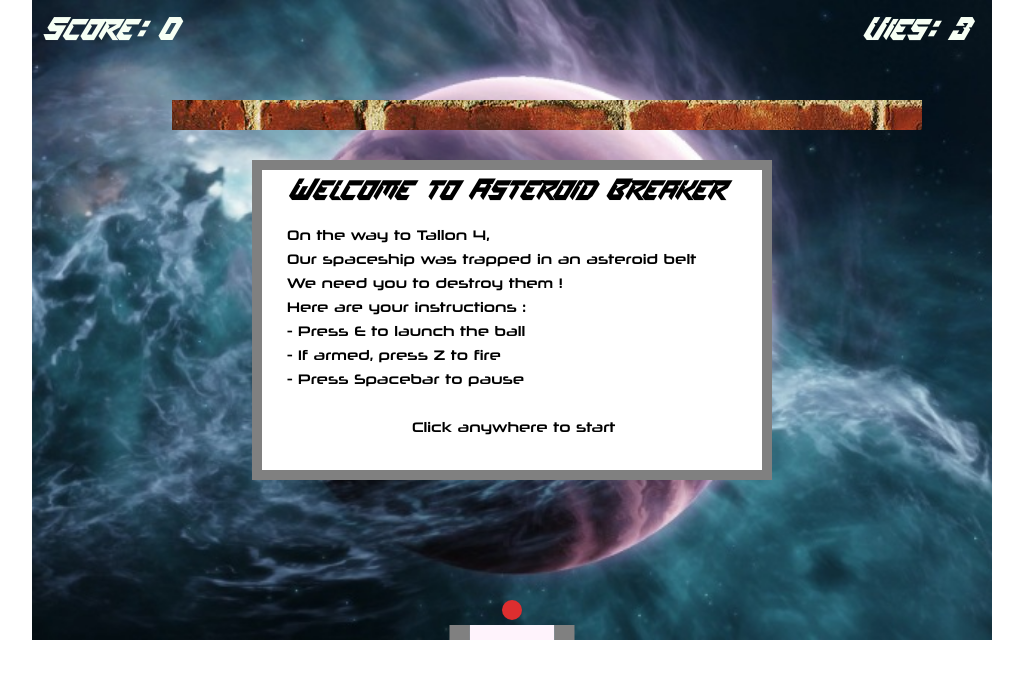
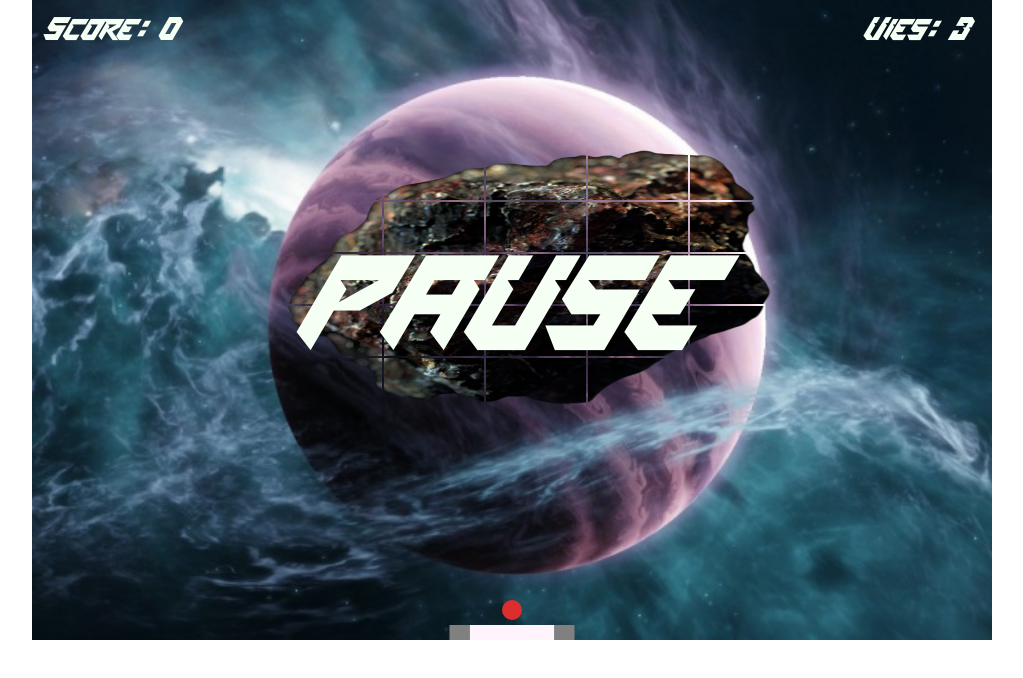
Before and after one commit to AshLcvr/Asteroid-Breaker, a plain HTML site: page index.html in a window 1280 px wide. Shown: the whole page, without its empty margins (128-1151 px from the left). Drawn offline with Linux system fonts and the light colour scheme.

Commit message:
deploy split image function

```diff
--- a/src/game.js
+++ b/src/game.js
@@ -1,26 +1,22 @@
 // Canvas & Context
-export const canvas          = document.getElementById("myCanvas");
-export const ctx             = canvas.getContext("2d");
-export const playerNameInput = document.getElementsByClassName('player_name');
+export const canvas = document.getElementById("myCanvas"),
+    ctx             = canvas.getContext("2d"),
+    playerNameInput = document.getElementsByClassName('player_name');
 
 // Level Constructor
-let canvasClass        = canvas.classList[0];
-export let levelIndex  = canvasClass[5];
 import { levelConstructorArray } from "./levelConstruct.js";
+export let canvasClass = canvas.classList[0],
+    levelIndex         = canvasClass[5];
+
 // Bricks
-let brickRowCount;
-let brickColumnCount;
-let brickWidth;
-let brickHeight;
-let brickPadding;
-let brickOffsetTop;
-let brickOffsetLeft;
-let bricks            = [];
-let brokenBricks      = 0;
+let brickRowCount,brickColumnCount,brickWidth,brickHeight,brickPadding,brickOffsetTop,brickOffsetLeft,
+    bricks            = [],
+    brokenBricks      = 0;
 
 // Ball(s)
-export let ballArray   = [];
-let ball               = {
+export let ballArray = [],
+    oldDir           = {},
+    ball             = {
         ballRadius    : 10,
         x             : canvas.width/2,
         y             : canvas.height-30,
@@ -28,46 +24,46 @@ let ball               = {
         oldDirections : {oldDx  : 0, oldDy : 0},
         copyDirections: function() {return JSON.parse(JSON.stringify(this.directions))},
     };
-let oldDir             = {};
 ballArray.push(ball);
 
 // Paddle
-export let paddleWidth  = 85;
-let paddleHeight        = 15;
-export let paddleX      = (canvas.width-paddleWidth)/2;
-let paddleColor         = "#fff3fc";
-export let rightPressed = false;
-export let leftPressed  = false;
+export let paddleWidth  = 85,
+    paddleHeight        = 15,
+    paddleX             = (canvas.width-paddleWidth)/2,
+    paddleColor         = "#fff3fc",
+    rightPressed        = false,
+    leftPressed         = false;
 
 // Score
-export let score         = 0;
-let lives                = 3;
-export let isGamePaused  = true;
-export let isEndGame     = false;
-export let highScores    = [];
-export let playerStats   = {};
-let playerName;
+export let score  = 0,
+    lives         = 3,
+    isGamePaused  = true,
+    isEndGame     = false,
+    highScores    = [],
+    playerStats   = {},
+    playerName;
 
 // Bonus
 import {bonusObject} from "./objects.js";
-export let lifeUp            = ()=>{ lives++ };
-export let modifyPaddleWidth = pWidth => { paddleWidth = pWidth };
-export let fireLauncher      = boolean => { isArmed = boolean};
-export let bigBall           = bRadius => { for (let i = 0; i < ballArray.length; i++){ballArray[i].ballRadius = bRadius}};
-export let modifyItemCaught  = boolean => { isItemCaught = boolean};
-export let isItemCaught      = false;
-export let isMagnetBall      = true;
-export let isArmed           = false;
-export let hasFired          = false;
-export let launchedAmmo      = [];
-let droppedItems = [];
-let activeItems  = {};
+export let lifeUp     =    ()   =>{ lives++ },
+    modifyPaddleWidth = pWidth  => { paddleWidth = pWidth },
+    fireLauncher      = boolean => { isArmed = boolean},
+    bigBall           = bRadius => { for (let i = 0; i < ballArray.length; i++){ballArray[i].ballRadius = bRadius}},
+    modifyItemCaught  = boolean => { isItemCaught = boolean},
+    isItemCaught      = false,
+    isMagnetBall      = true,
+    isArmed           = false,
+    hasFired          = false,
+    launchedAmmo      = [],
+    droppedItems      = [],
+    activeItems       = {};
 
 // Modals
 import {drawStartModal,drawLevelModal,drawItemModal,drawEndGameModal,drawPlayerName,drawHighScores} from './modals.js';
-export let isModalDisplayed        = true;
-export let isInputVisible          = false;
-export let isHighScoreDisplayed    = false;
+// import * as Modals from './modals.js';
+export let isModalDisplayed = false,
+    isInputVisible          = false,
+    isHighScoreDisplayed    = false;
 
 // Init keyboard and mouse inputs detection
 const DirectionsInput = {
@@ -80,31 +76,24 @@ const DirectionsInput = {
     'Submit'    : {type : "keyup", function : submitHandler},
     'Reload'    : {type: "keyup", function: reloadHandler}
 };
-function addInputsListener(){
-    for (let directionName in DirectionsInput){
-        let direction = DirectionsInput[directionName];
-        if (Array.isArray(direction.type)){
-            for (let i = 0; i < direction.type.length ; i++){
-                document.addEventListener(direction.type[i], direction.function, false);
-            }
+
+document.addEventListener('DOMContentLoaded', () => {addInputsListener();game()}, false);
+document.addEventListener("click",() => { isModalDisplayed = false; isGamePaused = false},false);
+document.addEventListener('input',function (e) {playerName = e.target.value;},false);
+
+// Functions
+function game() {
+    if (levelIndex !== levelConstructorArray.length ){
+        levelConstructor();
+        bricks = brickConstructor();
+        draw();
     }else{
-            document.addEventListener(direction.type, direction.function, false);
-        }
+        endgame()
     }
 }
 
-document.addEventListener('DOMContentLoaded', addInputsListener, false);
-document.addEventListener("click",() => { isModalDisplayed = false; isGamePaused = false});
-document.addEventListener('input',function (e) {playerName = e.target.value;},false);
-
-// GAME !
-game();
-
-// Functions
-function game() {
-    if (levelIndex !== levelConstructorArray.length){levelConstructor();}
-    bricks = brickConstructor();
-    draw();
+function endgame() {
+     debugger
 }
 
 function levelConstructor(){
@@ -126,15 +115,15 @@ function randomIntBonusBricks(row,column){
     return randomIntBonusBricks ;
 }
 
-function randomObjectBonus(bonusObject) {
+function randomObjectBonus(bonusObject){
     let bonusArray = Object.keys(bonusObject);
     let randIndex  = Math.floor(Math.random() * (Object.keys(bonusArray).length));
     return bonusObject[bonusArray[randIndex]];
 }
 
-function brickConstructor() {
-    let brickNumber = 0;
-    let bonusBricks = randomIntBonusBricks(brickRowCount,brickColumnCount);
+function brickConstructor(){
+    let brickNumber = 0,
+        bonusBricks = randomIntBonusBricks(brickRowCount,brickColumnCount);
 
     for(let c=0; c<brickColumnCount; c++) {
         bricks[c] = [];
@@ -157,7 +146,7 @@ function brickConstructor() {
     return bricks
 }
 
-function draw() {
+function draw(){
     ctx.clearRect(0, 0, canvas.width, canvas.height);
     if (levelIndex === levelConstructorArray.length){
         isEndGame = true;
@@ -278,32 +267,23 @@ function draw() {
     requestAnimationFrame(draw);
 }
 
-function drawBricks() {
+function drawBricks(){
     for(let c=0; c<brickColumnCount; c++) {
         for(let r=0; r<brickRowCount; r++) {
+            let brick = bricks[c][r];
             if(bricks[c][r].status === 1) {
                 // C'est ici que ça se passe pour les collisions
                 const brickX = (r*(brickWidth+brickPadding))+brickOffsetLeft;
                 const brickY = (c*(brickHeight+brickPadding))+brickOffsetTop;
                 bricks[c][r].x = brickX;
                 bricks[c][r].y = brickY;
-                ctx.beginPath();
-                ctx.rect(brickX, brickY, brickWidth, brickHeight);
-                // si la brique contient un bonus
-                if (bricks[c][r].bonus){
-                    ctx.fillStyle = "gold";
-                }else{
-                    ctx.fillStyle =  ctx.createPattern(levelConstructorArray[levelIndex].brickBackground,'repeat');
-                }
-                ctx.fill();
-                ctx.fillRect(brickX, brickY, brickWidth, brickHeight);
-                ctx.closePath()
+                ctx.drawImage(levelConstructorArray[levelIndex].imgParts[brick.number -1],brickX,brickY,brickWidth,brickHeight)
             }
         }
     }
 }
 
-function drawBall() {
+function drawBall(){
     for (let i = 0; i < ballArray.length; i++){
         ctx.beginPath();
         ctx.arc(ballArray[i].x, ballArray[i].y, ballArray[i].ballRadius, 0, Math.PI * 2);
@@ -313,7 +293,7 @@ function drawBall() {
     }
 }
 
-function drawPaddle(paddleColor) {
+function drawPaddle(paddleColor){
     if (isArmed){
         ctx.beginPath();
         ctx.rect(paddleX, canvas.height-paddleHeight, paddleWidth, paddleHeight);
@@ -344,13 +324,13 @@ function drawFireAnimation(activeAmmo){
     ctx.closePath();
 }
 
-function drawFallingItem(b) {
+function drawFallingItem(b){
     b.object.position.bx = (b.x + (brickWidth/2))-15;
     b.object.position.by = (b.y + (brickHeight/2))-15;
     droppedItems.push(b.object)
 }
 
-function drawItem(item) {
+function drawItem(item){
     ctx.beginPath();
     ctx.rect(item.position.bx,item.position.by,20,20);
     ctx.fillStyle = ctx.createPattern(item.img,'repeat');
@@ -369,19 +349,19 @@ function drawItem(item) {
     }
 }
 
-function drawScore() {
+function drawScore(){
     ctx.font = "32px space";
     ctx.fillStyle = "#f6fff4";
     ctx.fillText("Score: "+score, 20, 40);
 }
 
-function drawLives() {
+function drawLives(){
     ctx.font = "32px space";
     ctx.fillStyle = "#f6fff4";
     ctx.fillText("Vies: "+lives, canvas.width-120, 40);
 }
 
-function drawPauseMenu() {
+function drawPauseMenu(){
     if (! isModalDisplayed) {
         ctx.font = "132px space";
         ctx.fillStyle = "#f6fff4";
@@ -389,10 +369,9 @@ function drawPauseMenu() {
     }
 }
 
-function collisionDetection() {
+function collisionDetection(){
     for(let c=0; c<brickColumnCount; c++) {
         for(let r=0; r<brickRowCount; r++) {
-            levelIndex === 1 ? (() => {bricks < 30 ? console.log(b) : null })() : null;
             let b = bricks[c][r];
             if(b.status === 1) {
                 if (launchedAmmo.length > 0){
@@ -433,7 +412,7 @@ function collisionDetection() {
     }
 }
 
-function gameReset() {
+function gameReset(){
     // Reset Paddle & Ball
     lives < 3 || levelIndex > 2  ? lives++ : null;
     ballArray[0].y                = canvas.height-25;
@@ -448,7 +427,7 @@ function gameReset() {
     isGamePaused      = true;
 }
 
-function scoreUp() {
+function scoreUp(){
     brokenBricks++;
     activeItems['multiplyScore'] !== undefined ? score += 2 : score++;
 }
@@ -465,6 +444,7 @@ function actionTimedItem(item){
         item.reverseAction ? item.reverseAction() : null;
     }
 }
+
 export function pause(){
     if (isGamePaused){
         for (let i = 0; i < ballArray.length; i++) {
@@ -486,13 +466,13 @@ export function pause(){
     }
 }
 
-function spaceBarHandler(e) {
+function spaceBarHandler(e){
     if (e.code === "Space") {
         pause()
     }
 }
 
-function keyDownHandler(e) {
+function keyDownHandler(e){
     if (!isGamePaused){
         if(e.key === "Right" || e.key === "ArrowRight") {
             rightPressed = true;
@@ -503,7 +483,7 @@ function keyDownHandler(e) {
     }
 }
 
-function keyUpHandler(e) {
+function keyUpHandler(e){
     if (!isGamePaused) {
         if (e.key === "Right" || e.key === "ArrowRight") {
             rightPressed = false;
@@ -513,7 +493,7 @@ function keyUpHandler(e) {
     }
 }
 
-function mouseMoveHandler(e) {
+function mouseMoveHandler(e){
     if (!isGamePaused) {
         const relativeX = e.clientX - canvas.offsetLeft;
         if (relativeX > 0 && relativeX < canvas.width) {
@@ -522,7 +502,7 @@ function mouseMoveHandler(e) {
     }
 }
 
-function launchHandler(e) {
+function launchHandler(e){
     if (e.code === "KeyE" && !isGamePaused) {
         if (isMagnetBall){
             isMagnetBall  = false;
@@ -543,7 +523,7 @@ function launchHandler(e) {
     }
 }
 
-function fireHandler(e) {
+function fireHandler(e){
     if (e.code === "KeyW" && !isGamePaused) {
         if (isArmed){
             let ammo = {
@@ -580,3 +560,16 @@ function reloadHandler(e){
         document.location.reload();
     }
 }
+
+function addInputsListener(){
+    for (let directionName in DirectionsInput){
+        let direction = DirectionsInput[directionName];
+        if (Array.isArray(direction.type)){
+            for (let i = 0; i < direction.type.length ; i++){
+                document.addEventListener(direction.type[i], direction.function, false);
+            }
+        }else{
+            document.addEventListener(direction.type, direction.function, false);
+        }
+    }
+}
--- a/src/levelConstruct.js
+++ b/src/levelConstruct.js
@@ -1,45 +1,78 @@
 export const levelConstructorArray =
 [
     {
-        brickBackground  : "assets/img/brick.jpg",
-        brickRowCount    : 1,
-        brickColumnCount : 1,
-        brickWidth       : 750,
-        brickHeight      : 30,
-        brickPadding     : 10,
-        brickOffsetTop   : 100,
-        brickOffsetLeft  : 140,
-        nbBonusBrick     : 4
+        brickRowCount    : 5,
+        brickColumnCount : 5,
+        brickWidth       : 100,
+        brickHeight      : 50,
+        brickPadding     : 2,
+        brickOffsetTop   : 150,
+        brickOffsetLeft  : 250,
+        nbBonusBrick     : 1,
+        brickBackground  : "assets/img/crystal-2898037_1280-removebg-preview.png",
+        imgParts         : [],
     },
     {
-        brickBackground  : "assets/img/test.png",
-        brickRowCount    : 1,
-        brickColumnCount : 1,
+        brickRowCount    : 5,
+        brickColumnCount : 5,
         brickWidth       : 75,
         brickHeight      : 30,
-        brickPadding     : 10,
-        brickOffsetTop   : 100,
-        brickOffsetLeft  : 140,
-        nbBonusBrick     : 5
+        brickPadding     : 5,
+        brickOffsetTop   : 180,
+        brickOffsetLeft  : 300,
+        nbBonusBrick     : 5,
+        brickBackground  : "assets/img/test.png",
+        imgParts         : [],
     },
-    // {
-    //     brickBackground  : "assets/img/brick.jpg",
-    //     brickRowCount    : 5,
-    //     brickColumnCount : 6,
-    //     brickWidth       : 75,
-    //     brickHeight      : 30,
-    //     brickPadding     : 10,
-    //     brickOffsetTop   : 100,
-    //     brickOffsetLeft  : 140,
-    //     nbBonusBrick     : 6
-    // },
+    {
+        brickRowCount    : 5,
+        brickColumnCount : 5,
+        brickWidth       : 75,
+        brickHeight      : 30,
+        brickPadding     : 5,
+        brickOffsetTop   : 180,
+        brickOffsetLeft  : 300,
+        nbBonusBrick     : 6,
+        brickBackground  : "assets/img/brick.jpg",
+        imgParts         : [],
+    },
 ];
 
-function createBrickImage() {
+createBrickImage();
+
+export function createBrickImage(){
     for (let i = 0; i < levelConstructorArray.length; i++){
+        let actualLevel = levelConstructorArray[i];
         let img = new Image();
-        img.src = levelConstructorArray[i].brickBackground;
-        levelConstructorArray[i].brickBackground = img;
+        img.src = actualLevel.brickBackground;
+        img.onload = () => {
+            splitImage(i,img)
+        }
     }
 }
-createBrickImage();
+
+function splitImage(i,img){
+    const canvas = document.createElement('canvas'),
+        ctx      = canvas.getContext('2d');
+    let partsArray  = [],
+        actualLevel = levelConstructorArray[i],
+        row         = actualLevel.brickRowCount,
+        column      = actualLevel.brickColumnCount,
+        w           = img.width/row,
+        h           = img.height/column;
+    for(let c=0; c<column; c++) {
+        partsArray[c] = [];
+        for(let r=0; r<row; r++) {
+            let x         = -(w * r),
+                y         = -(h * c);
+            canvas.width  = w;
+            canvas.height = h;
+            ctx.drawImage(img, x, y, w*row, h*column);
+            let data = canvas.toDataURL();
+            partsArray[c].push(data);
+            let slicedImage = document.createElement('img');
+            slicedImage.src = partsArray[c][r];
+            actualLevel.imgParts.push(slicedImage)
+        }
+    }
+}
```
Also changed, not shown: index.html (+1 -0 lines), assets/img/crystal-2898037_1280-removebg-preview.png (added). Lines whose indentation alone changed are shown as unchanged.
